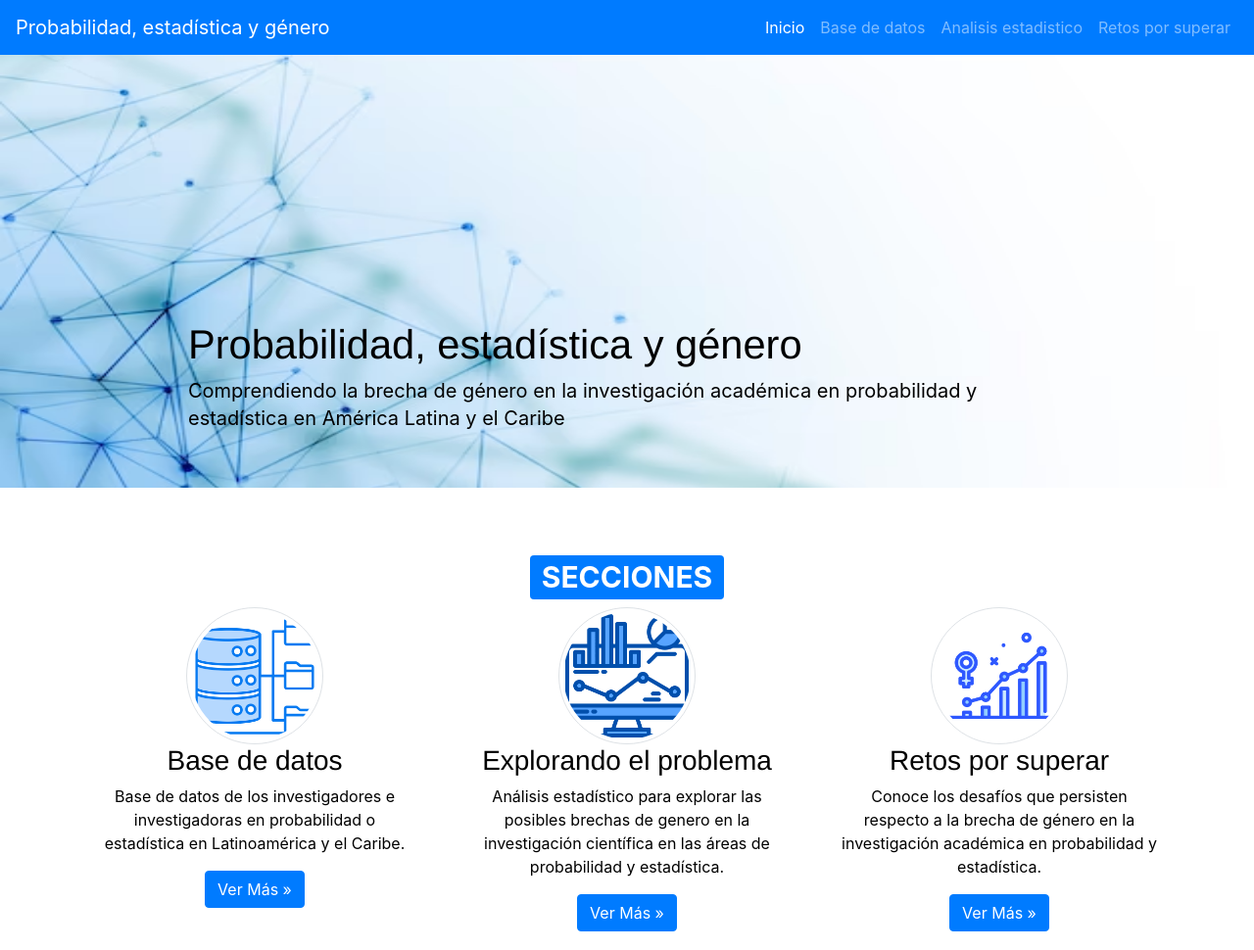
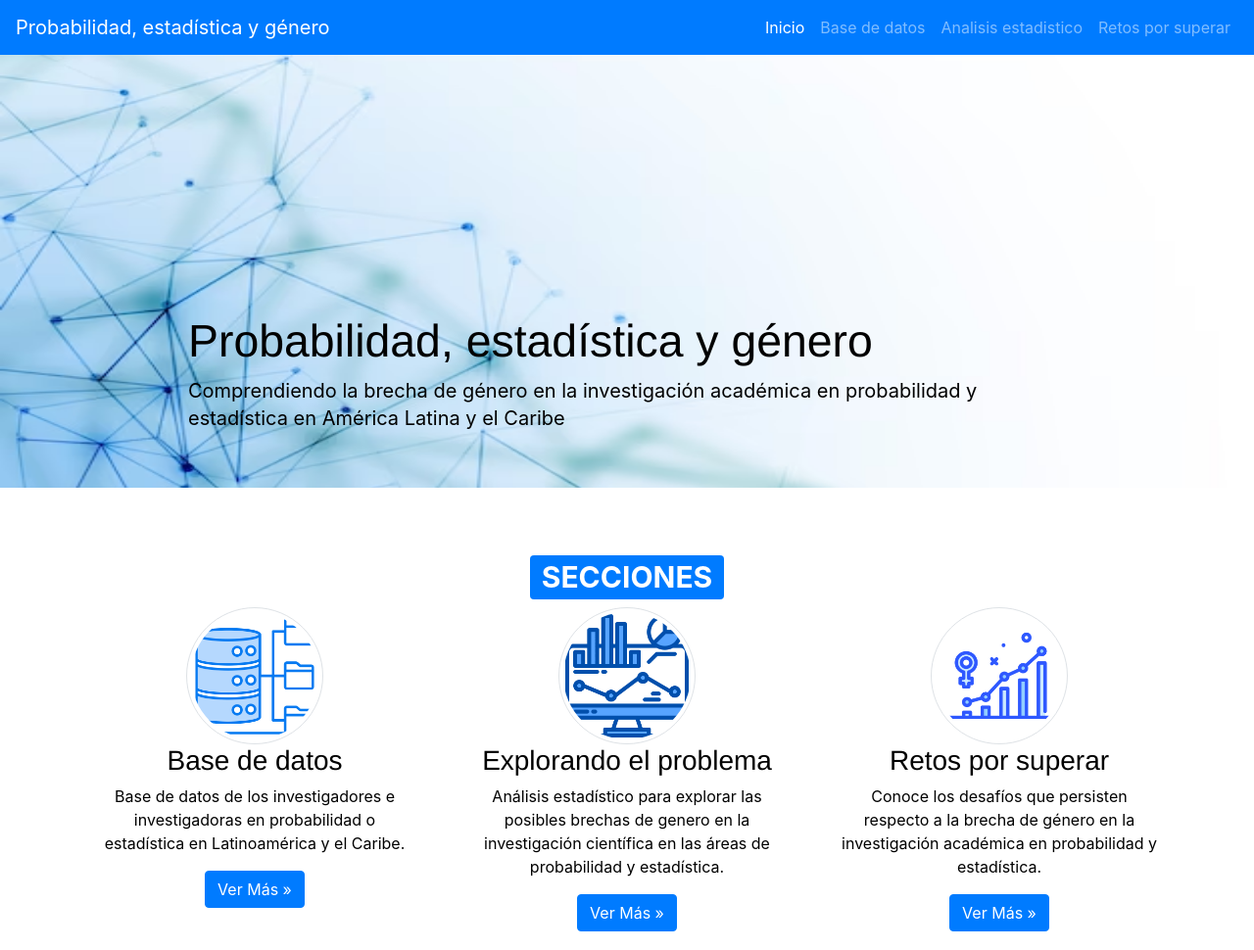
Before and after one commit to jorgesm25/ProbEstadyGenero, a plain HTML site: page index.html in a window 1280 px wide. Shown: the top 970 px of the page at 98% size. Drawn offline with nearby package versions, Linux system fonts and the light colour scheme.

Commit message:
Update main.css

```diff
--- a/main.css
+++ b/main.css
@@ -191,7 +191,7 @@ table th {
 
 /* Subtitulos */
 .pri-heading {
-  font-size: 2.6em; /* Puedes ajustar el tamaño según tus necesidades */
+  font-size: 2.9em; /* Puedes ajustar el tamaño según tus necesidades */
   color: black;
   font-family: Helvetica, serif;
 }
```
